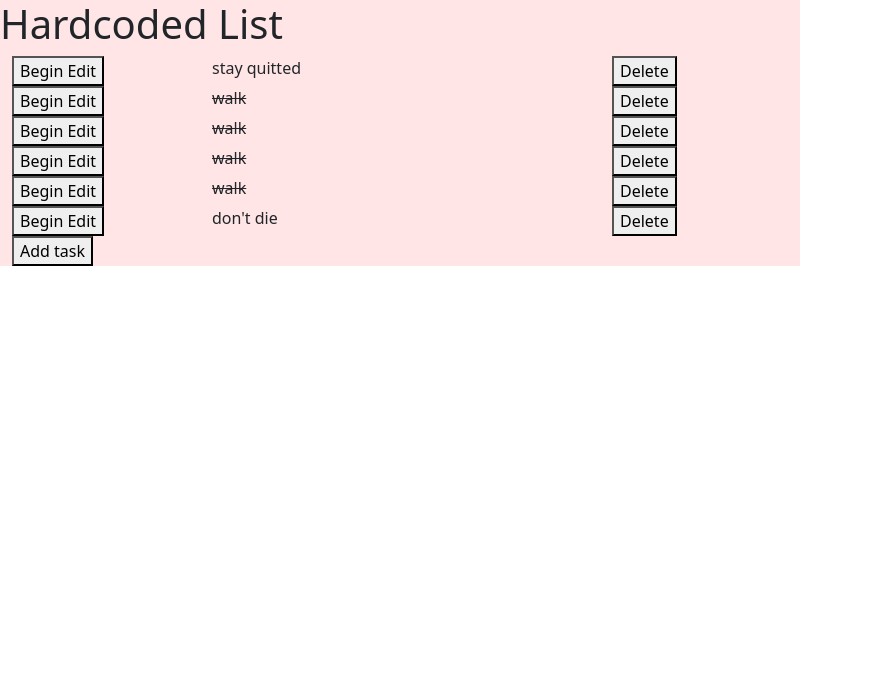
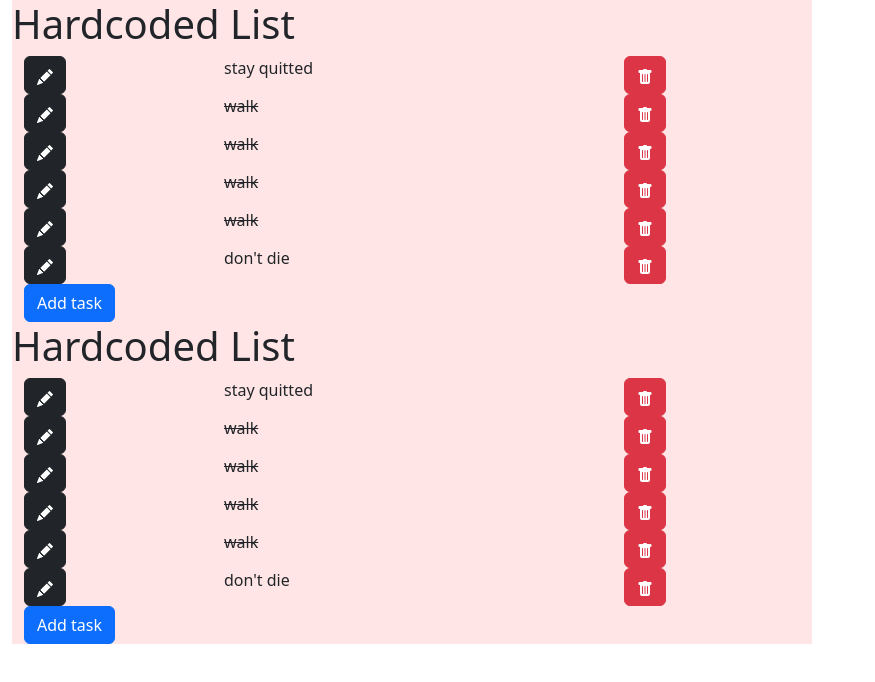
Before and after one commit to TimmyChan/my-todo-list, a React (Create React App) app: page / in a window 1280 px wide. Shown: the top 682 px of the page, without its empty margins (0-875 px from the left). Built offline with nearby package versions, Linux system fonts and the light colour scheme.

Commit message:
icons and multiple lists

```diff
--- a/package.json
+++ b/package.json
@@ -10,6 +10,7 @@
     "react": "^18.2.0",
     "react-bootstrap": "^2.5.0",
     "react-dom": "^18.2.0",
+    "react-icons": "^4.6.0",
     "react-scripts": "^5.0.1",
     "web-vitals": "^2.1.4"
   },
--- a/src/App.js
+++ b/src/App.js
@@ -4,7 +4,8 @@ import PropTypes from 'prop-types';
 import Container from 'react-bootstrap/Container';
 import Row from 'react-bootstrap/Row';
 import Col from 'react-bootstrap/Col';
-
+import Button from 'react-bootstrap/Button';
+import {BsFillTrashFill, BsFillPencilFill} from 'react-icons/bs';
 import 'bootstrap/dist/css/bootstrap.min.css';
 
 /*
@@ -93,14 +94,18 @@ const TodoItem = ({todoObj, onChange, onDelete}) => {
   return (
     <Row>
       <Col md={3}>
-        <button
+        <Button
+          variant="dark"
           onClick={() => {
             setEditing(!editing);
             setInput(todoObj.text);
             onChange({text: input, completed: completed});
           }}>
-          {editing ? 'Finish Edit' : 'Begin Edit'}
-        </button>
+          {
+            // {editing ? 'Finish Edit' : 'Begin Edit'}
+          }
+          <BsFillPencilFill />
+        </Button>
       </Col>
       <Col md={6}>
         {editing ? (
@@ -136,13 +141,14 @@ const TodoItem = ({todoObj, onChange, onDelete}) => {
         )}
       </Col>
       <Col md={3}>
-        <button
+        <Button
+          variant="danger"
           onClick={() => {
             setEditing(false);
             onDelete();
           }}>
-          Delete
-        </button>
+          <BsFillTrashFill />
+        </Button>
       </Col>
     </Row>
   );
@@ -154,7 +160,7 @@ TodoItem.propTypes = {
 };
 
 const AddTask = ({addfcn}) => {
-  return <button onClick={addfcn}>Add task</button>;
+  return <Button onClick={addfcn}>Add task</Button>;
 };
 AddTask.propTypes = {
   addfcn: PropTypes.func.isRequired,
@@ -217,7 +223,20 @@ TodoList.propTypes = {
 };
 
 function App() {
-  return <TodoList inputList={HARDCODED_LIST} listTitle={'Hardcoded List'} />;
+  return (
+    <>
+      <Container fluid>
+        <Row>
+          <Col>
+            <TodoList inputList={HARDCODED_LIST} listTitle={'Hardcoded List'} />
+          </Col>
+          <Col>
+            <TodoList inputList={HARDCODED_LIST} listTitle={'Hardcoded List'} />
+          </Col>
+        </Row>
+      </Container>
+    </>
+  );
 }
 
 export default App;
```
Also changed, not shown: public/trash-10-xxl.png (added), 1 other file (tests, documents, lock files or other folders).
